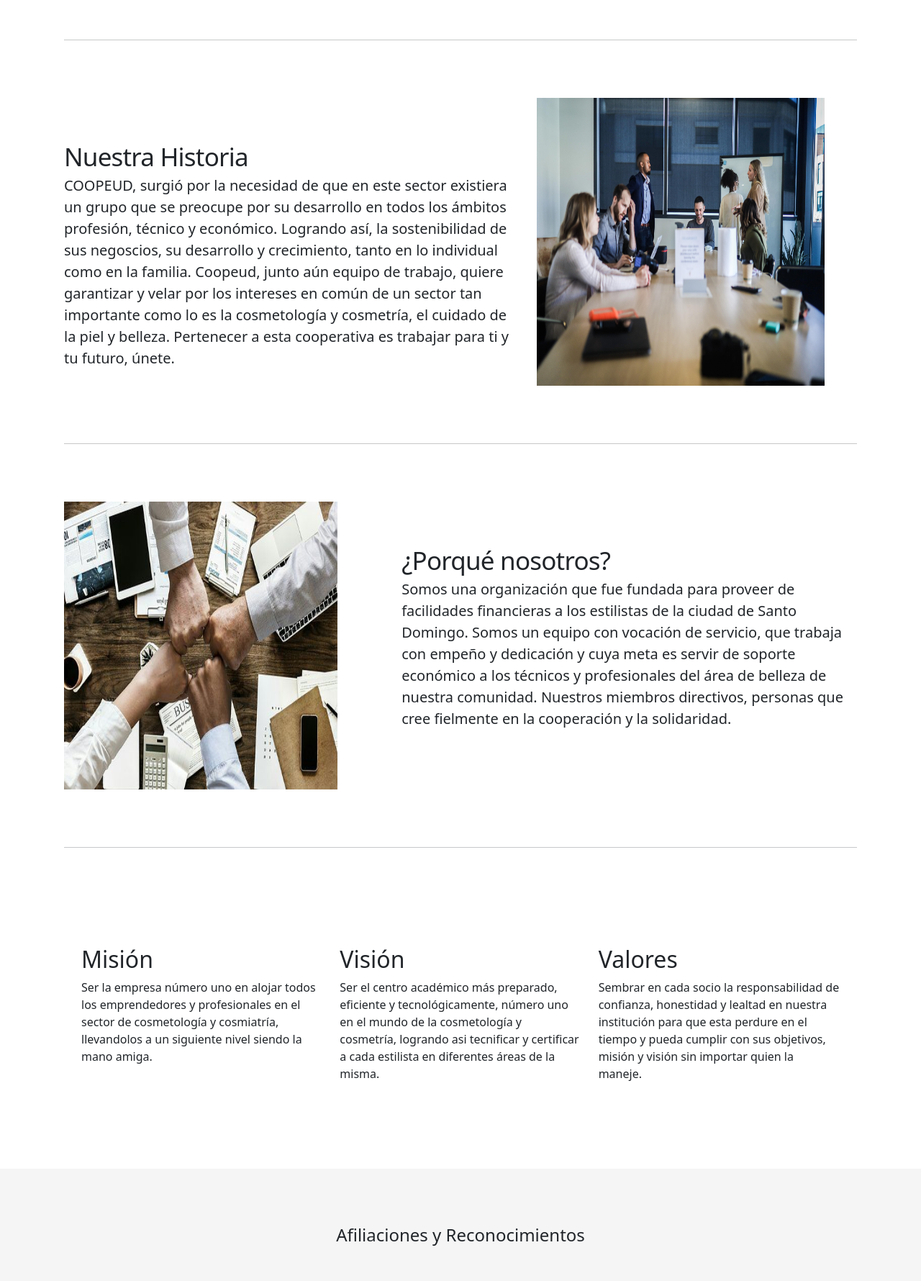
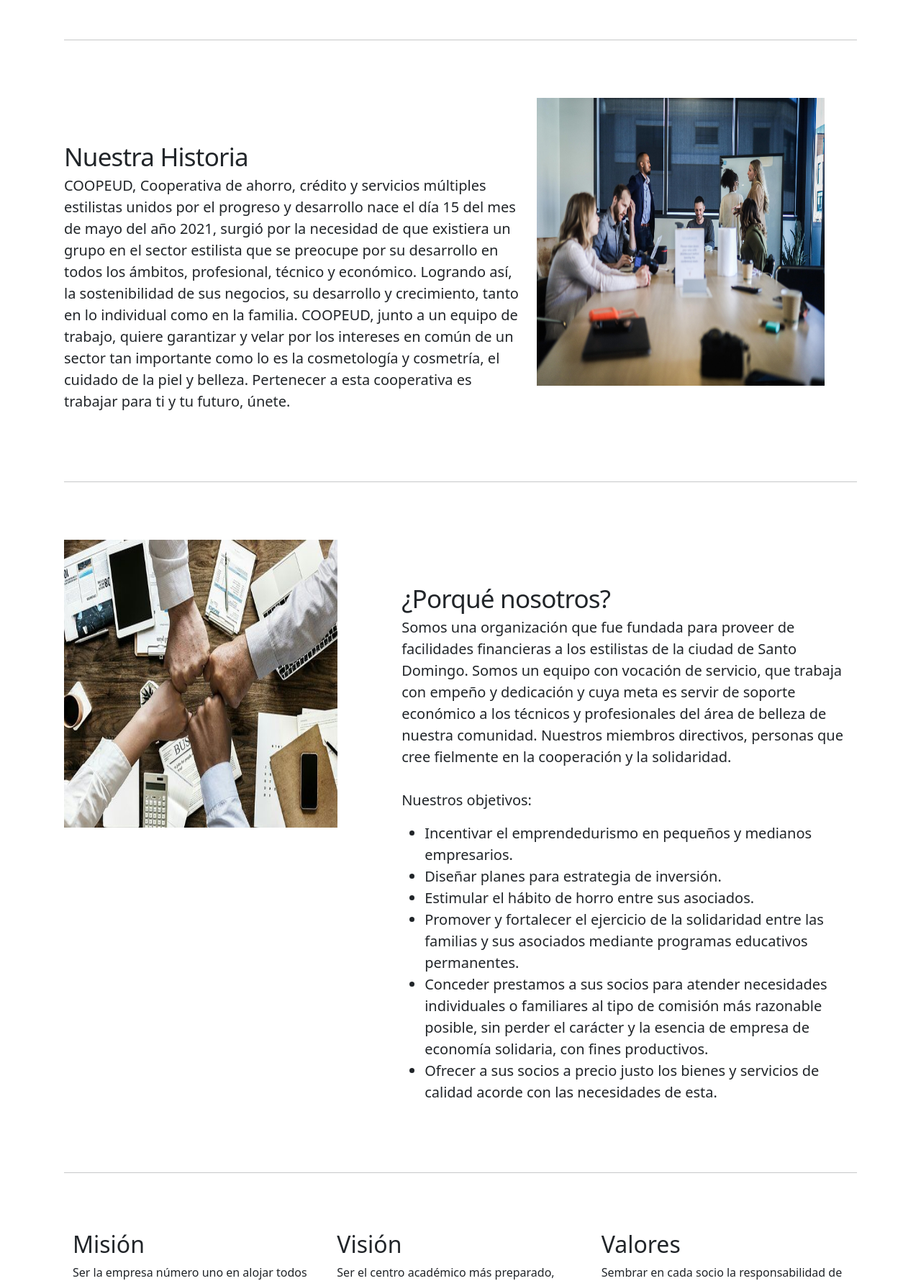
Before and after one commit to ronnyamelo/COOPEUD, a Django app: page /nosotros/ in a window 1280 px wide. Shown: the part 881-2661 px from the top of the page at 72% size. Run offline with Django 4.2, Linux system fonts and the light colour scheme; some libraries are stand-ins or nearby versions.

Commit message:
Update 'Nosotros' page

```diff
--- a/coopeud/templates/nosotros.html
+++ b/coopeud/templates/nosotros.html
@@ -73,18 +73,14 @@
         <div class="col-md-7">
           <h2 class="featurette-heading">Nuestra Historia</h2>
           <p class="lead">
-            COOPEUD, surgió por la necesidad de que en este sector
-                                existiera un grupo que se preocupe por su desarrollo en
-                                todos los ámbitos profesión, técnico y económico.
-                                Logrando así, la sostenibilidad de sus negoscios, su
-                                desarrollo y crecimiento, tanto en lo individual como
-                                en la familia.
-                                Coopeud, junto aún equipo de trabajo, quiere garantizar
-                                y velar por los intereses en común de un sector tan
-                                importante como lo es la cosmetología y cosmetría,
-                                el cuidado de la piel y belleza.
-                                Pertenecer a esta cooperativa es trabajar para ti y
-                                tu futuro, únete.
+            COOPEUD, Cooperativa de ahorro, crédito y servicios múltiples estilistas unidos por el progreso y desarrollo
+            nace el día 15 del mes de mayo del año 2021, surgió por la necesidad de que existiera un grupo en el sector
+            estilista que se preocupe por su desarrollo en todos los ámbitos, profesional, técnico y económico.
+            Logrando así, la sostenibilidad de sus negocios, su desarrollo y crecimiento, tanto en lo individual como en la familia.
+
+            COOPEUD, junto a un equipo de trabajo, quiere garantizar  y velar por los intereses en común de un sector tan
+            importante como lo es la cosmetología y cosmetría, el cuidado de la piel y belleza. Pertenecer a esta cooperativa es
+            trabajar para ti y tu futuro, únete.
           </p>
         </div>
         <div class="col-md-5">
@@ -101,10 +97,22 @@
           <h2 class="featurette-heading">¿Porqué nosotros?</h2>
           <p class="lead">
             Somos una organización que fue fundada para proveer de facilidades financieras a los estilistas de la ciudad de
-Santo Domingo. Somos un equipo con vocación de servicio, que trabaja con empeño y dedicación y
-cuya meta es servir de soporte económico a los técnicos y profesionales del área de belleza de nuestra comunidad.
-Nuestros miembros directivos, personas que cree fielmente en la cooperación y la solidaridad.
+            Santo Domingo. Somos un equipo con vocación de servicio, que trabaja con empeño y dedicación y
+            cuya meta es servir de soporte económico a los técnicos y profesionales del área de belleza de nuestra comunidad.
+            Nuestros miembros directivos, personas que cree fielmente en la cooperación y la solidaridad.
+            <br>
+            <br>
+            Nuestros objetivos:
           </p>
+          <ul class="lead">
+            <li>Incentivar el emprendedurismo en pequeños y medianos empresarios.</li>
+            <li>Diseñar planes para estrategia de inversión.</li>
+            <li>Estimular el hábito de horro entre sus asociados.</li>
+            <li>Promover y fortalecer el ejercicio de la solidaridad entre las familias y sus asociados mediante programas educativos permanentes.</li>
+            <li>Conceder prestamos a sus socios para atender necesidades individuales o familiares al tipo de comisión más razonable posible, sin perder el carácter y la esencia de empresa de economía solidaria, con fines productivos.</li>
+            <li>Ofrecer a sus socios a precio justo los bienes y servicios de calidad acorde con las necesidades de esta.</li>
+          </ul>
+
         </div>
         <div class="col-md-5 order-md-1">
 
@@ -114,8 +122,8 @@ Nuestros miembros directivos, personas que cree fielmente en la cooperación y l
       </div>
 
       <hr class="featurette-divider">
-      <div class="container px-4 py-2" id="hanging-icons">
-        <div class="row g-4 py-5 row-cols-1 row-cols-lg-3">
+      <div class="container" id="hanging-icons">
+        <div class="row g-4 row-cols-1 row-cols-lg-3">
           <div class="col d-flex align-items-start">
 
             <div>
```
